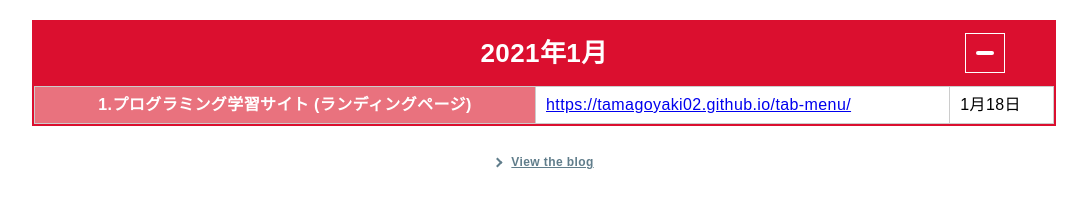
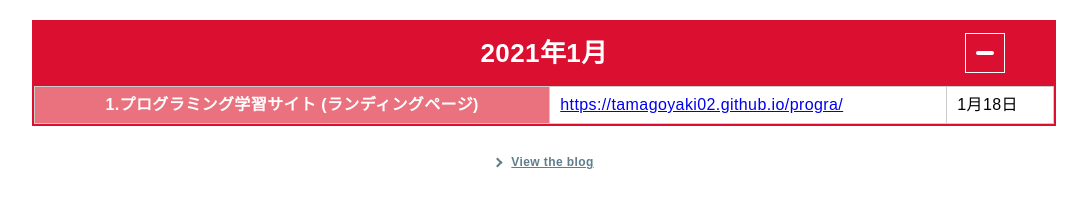
Before and after one commit to tamagoyaki02/tamagoyaki02.github.io, a plain HTML site: page index.html in a window 1280 px wide. Shown: the whole page, without its empty margins (96-1183 px from the left). Drawn offline with Linux system fonts and the light colour scheme.

Commit message:
Add files via upload

```diff
--- a/index.html
+++ b/index.html
@@ -42,7 +42,7 @@
         <table class="tbl-r02">
           <tr>
             <th>1.プログラミング学習サイト (ランディングページ)</th>
-            <td><a href="https://tamagoyaki02.github.io/progra/" target="_blank">https://tamagoyaki02.github.io/tab-menu/</a></td>
+            <td><a href="https://tamagoyaki02.github.io/progra/" target="_blank">https://tamagoyaki02.github.io/progra/</a></td>
             <td>1月18日</td>
           </tr>
           <!-- <tr>
```
